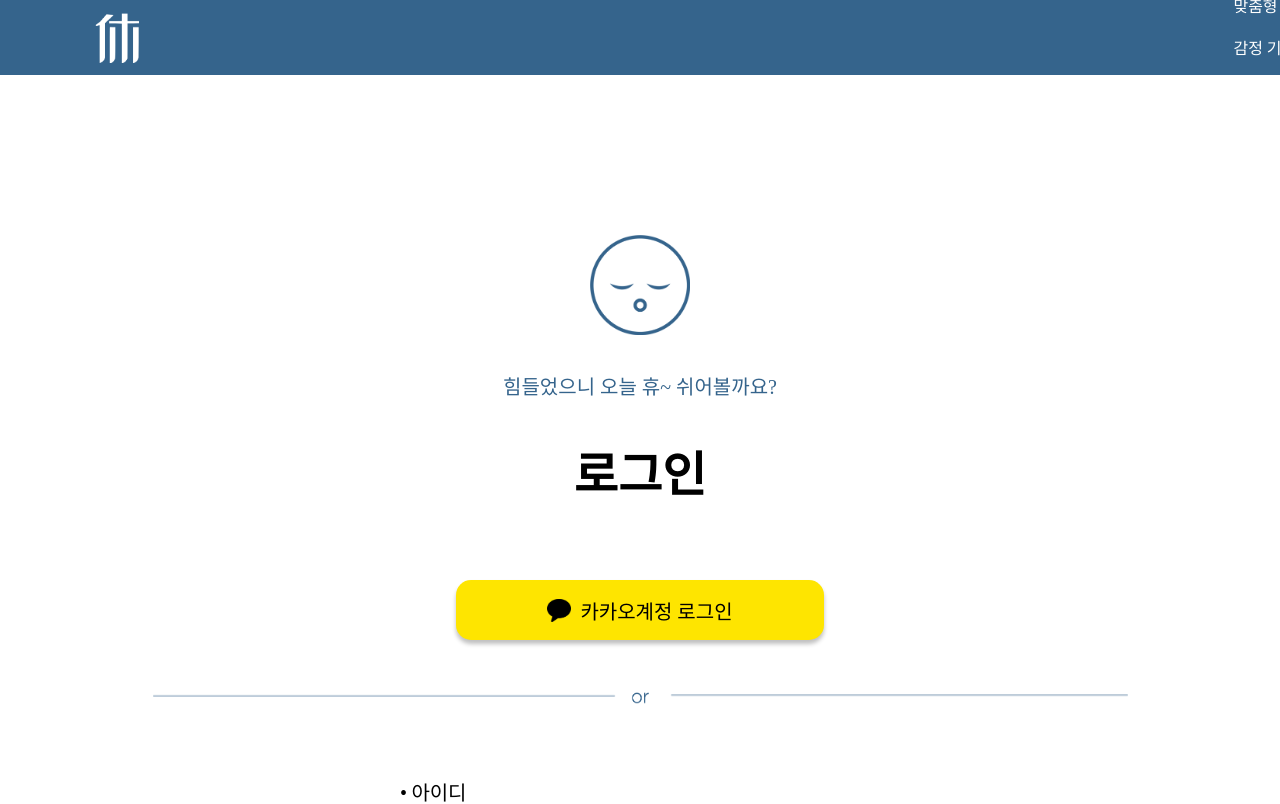
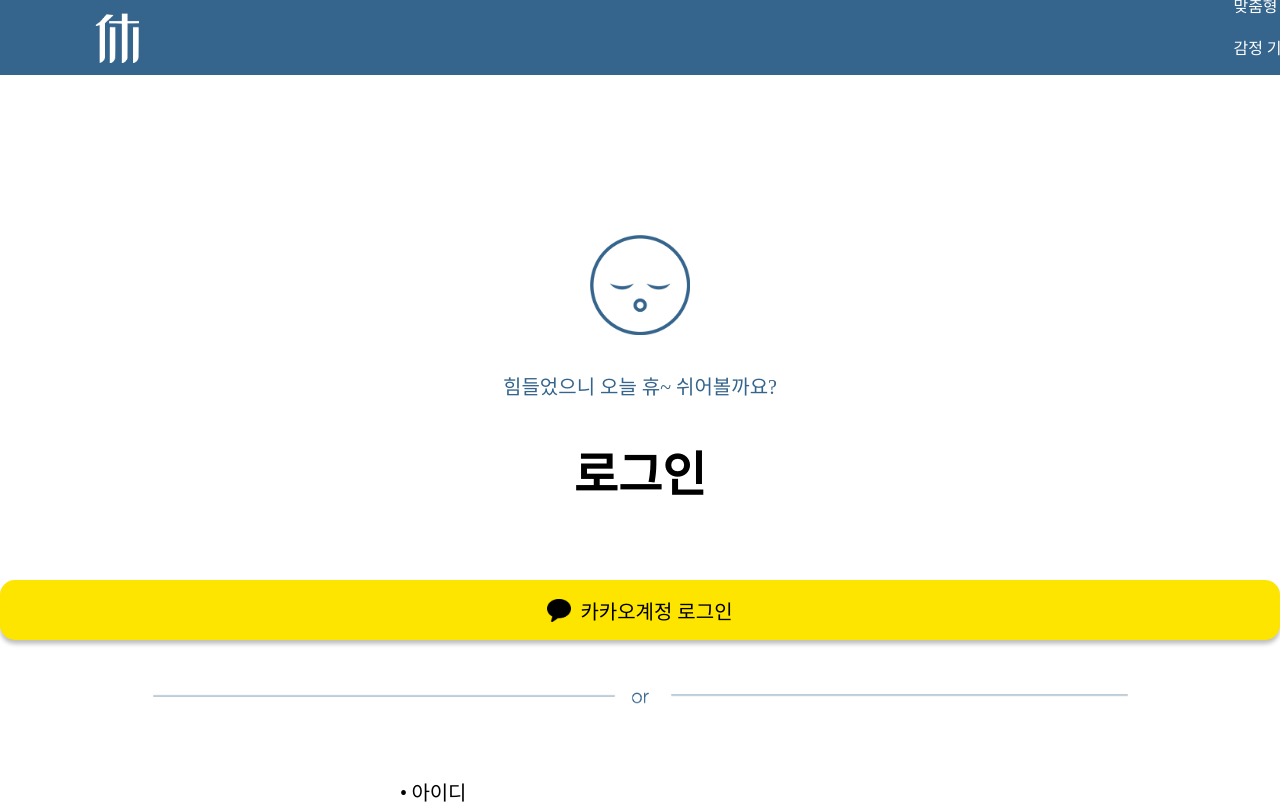
Before and after one commit to Serengeti-HYU/Hyu_frontend, a React (Create React App) app: page /login in a window 1280 px wide. Shown: the top 804 px of the page. Built offline with nearby package versions, Linux system fonts and the light colour scheme; a web font is replaced by a local one.

Commit message:
chore: 로그인 너비 수정

```diff
--- a/src/pages/Main/Login/Login.jsx
+++ b/src/pages/Main/Login/Login.jsx
@@ -32,7 +32,6 @@ const Header = styled.div`
 
 const Social = styled.div`
   display: flex;
-  width: 23rem;
   height: 3.75rem;
   padding: 1.125rem 5.375rem 1.0625rem 5.375rem;
   justify-content: center;
```
